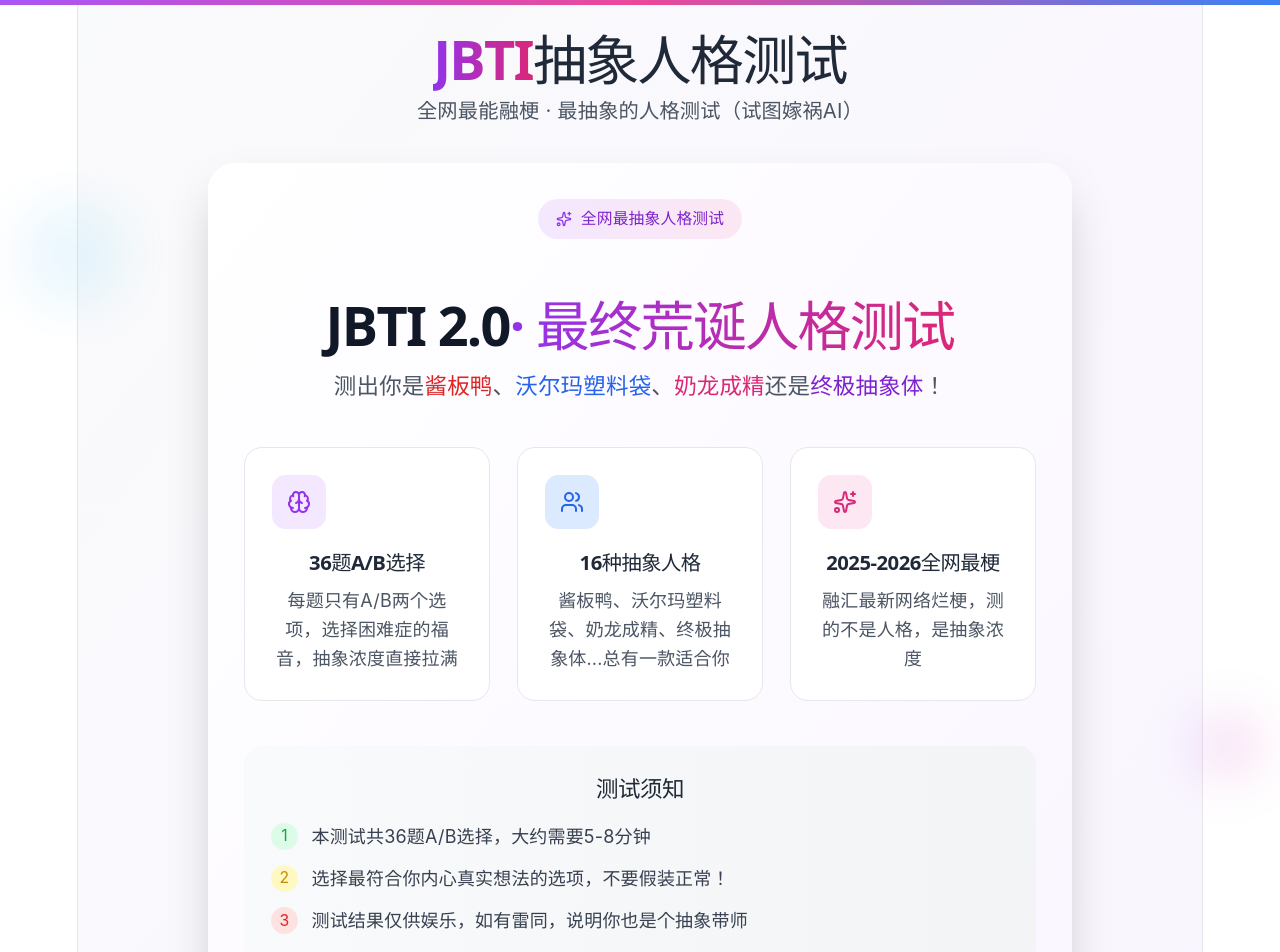
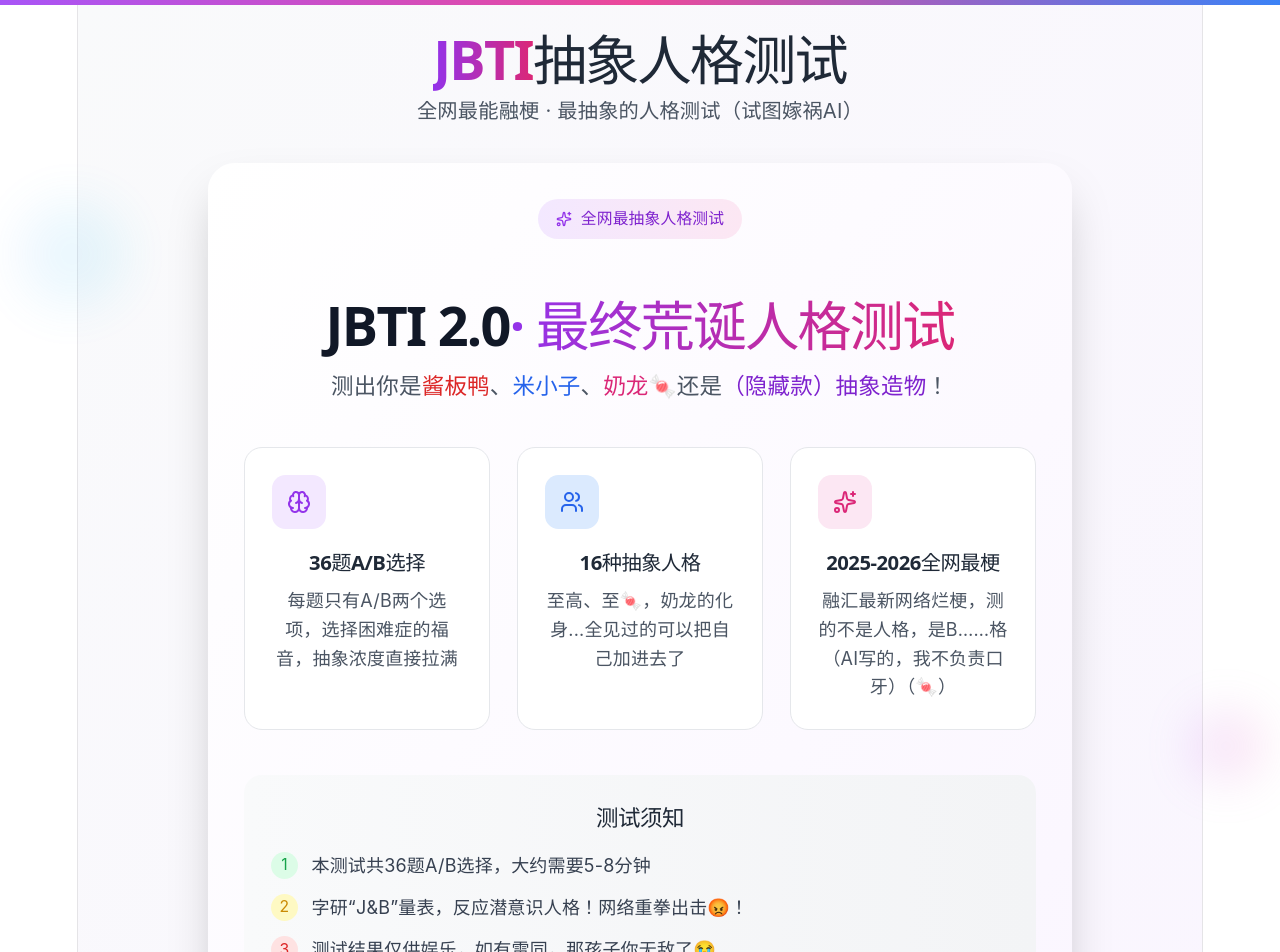
Before and after one commit to HechaoYannet/jbti-test, a React (Vite) app: page / in a window 1280 px wide. Shown: the top 952 px of the page. Built offline with nearby package versions, Linux system fonts and the light colour scheme.

Commit message:
Update text content in WelcomeCard component

```diff
--- a/src/components/WelcomeCard.tsx
+++ b/src/components/WelcomeCard.tsx
@@ -24,9 +24,9 @@ const WelcomeCard: React.FC<WelcomeCardProps> = ({ onStart }) => {
 
         <p className="text-xl text-gray-600 mb-8 max-w-2xl mx-auto">
           测出你是<span className="font-bold text-red-600">酱板鸭</span>、
-          <span className="font-bold text-blue-600">沃尔玛塑料袋</span>、
-          <span className="font-bold text-pink-600">奶龙成精</span>还是
-          <span className="font-bold text-purple-700">终极抽象体</span>！
+          <span className="font-bold text-blue-600">米小子</span>、
+          <span className="font-bold text-pink-600">奶龙🍬</span>还是
+          <span className="font-bold text-purple-700">（隐藏款）抽象造物</span>！
         </p>
       </div>
 
@@ -48,7 +48,7 @@ const WelcomeCard: React.FC<WelcomeCardProps> = ({ onStart }) => {
           </div>
           <h3 className="text-lg font-bold text-gray-800 mb-2">16种抽象人格</h3>
           <p className="text-gray-600">
-            酱板鸭、沃尔玛塑料袋、奶龙成精、终极抽象体...总有一款适合你
+            至高、至🍬，奶龙的化身...全见过的可以把自己加进去了
           </p>
         </div>
 
@@ -58,7 +58,7 @@ const WelcomeCard: React.FC<WelcomeCardProps> = ({ onStart }) => {
           </div>
           <h3 className="text-lg font-bold text-gray-800 mb-2">2025-2026全网最梗</h3>
           <p className="text-gray-600">
-            融汇最新网络烂梗，测的不是人格，是抽象浓度
+            融汇最新网络烂梗，测的不是人格，是B……格（AI写的，我不负责口牙）（🍬）
           </p>
         </div>
       </div>
@@ -77,13 +77,13 @@ const WelcomeCard: React.FC<WelcomeCardProps> = ({ onStart }) => {
             <div className="flex-shrink-0 w-6 h-6 flex items-center justify-center bg-yellow-100 rounded-full">
               <span className="text-yellow-600 text-sm">2</span>
             </div>
-            <span className="text-gray-700">选择最符合你内心真实想法的选项，不要假装正常！</span>
+            <span className="text-gray-700">字研“J&B”量表，反应潜意识人格！网络重拳出击😡！</span>
           </li>
           <li className="flex items-start gap-3">
             <div className="flex-shrink-0 w-6 h-6 flex items-center justify-center bg-red-100 rounded-full">
               <span className="text-red-600 text-sm">3</span>
             </div>
-            <span className="text-gray-700">测试结果仅供娱乐，如有雷同，说明你也是个抽象带师</span>
+            <span className="text-gray-700">测试结果仅供娱乐，如有雷同，那孩子你无敌了😭</span>
           </li>
         </ul>
       </div>
```
